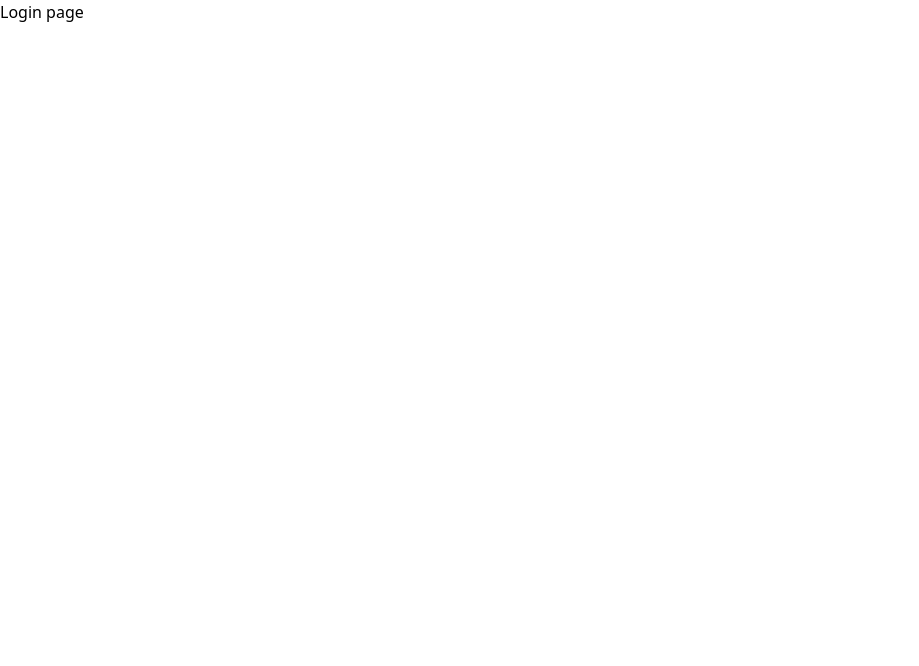
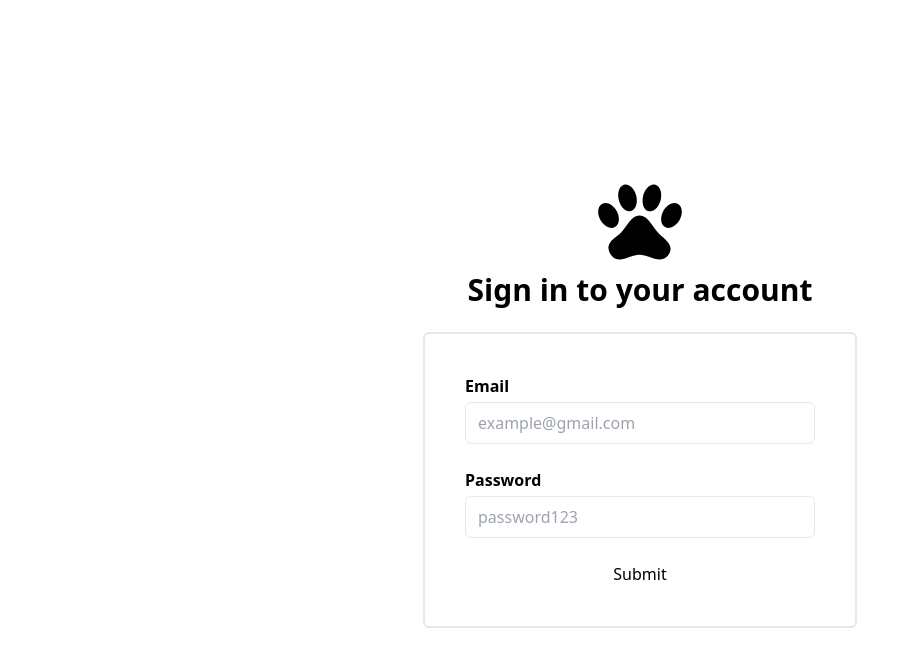
Before and after one commit to rruiz204/pets-and-paws-client, a React (Vite) app: page /login in a window 1280 px wide. Shown: the top 666 px of the page, without its empty margins (0-919 px from the left). Built offline with nearby package versions, Linux system fonts and the light colour scheme.

Commit message:
work on login view and its components

```diff
--- /dev/null
+++ b/src/components/Input.tsx
@@ -0,0 +1,23 @@
+import { UseFormRegister } from "react-hook-form";
+import Capitalize from "../utils/capitalize";
+
+interface Props {
+  label: string;
+  placeholder: string;
+  type: string;
+  register: ReturnType<UseFormRegister<any>>;
+  error?: string;
+};
+
+function Input({ label, placeholder, type, register, error } : Props) {
+  return (
+    <div className="flex flex-col">
+      <label htmlFor="" className="font-semibold mb-1">{label}</label>
+      <input type={type} placeholder={placeholder} {...register}
+        className="outline-none border px-3 py-2 rounded-md"/>
+      {error && <p>{Capitalize(error)}</p>}
+    </div>
+  );
+};
+
+export default Input;
--- /dev/null
+++ b/src/modules/login/Form.tsx
@@ -0,0 +1,24 @@
+import { useForm } from "react-hook-form";
+import schema from "./validation";
+import Input from "../../components/Input";
+import { yupResolver } from "@hookform/resolvers/yup";
+
+function Form() {
+  const {register, handleSubmit, formState: { errors }} = useForm({ resolver: yupResolver(schema) });
+
+  const onSubmit = (data: any) => console.log(data);
+
+  return (
+    <div>
+      <form className="flex flex-col gap-6" onSubmit={handleSubmit(onSubmit)}>
+        <Input label="Email" placeholder="example@gmail.com" type="text"
+          register={register("email")} error={errors.email?.message}></Input>
+        <Input label="Password" placeholder="password123" type="password"
+          register={register("password")} error={errors.password?.message}></Input>
+        <button>Submit</button>
+      </form>
+    </div>
+  );
+};
+
+export default Form;
--- a/src/modules/login/Login.tsx
+++ b/src/modules/login/Login.tsx
@@ -1,6 +1,20 @@
+import Form from "./Form";
+import PawSvg from "../../assets/svgs/paw.svg";
+
 function Login() {
   return (
-    <div>Login page</div>
+    <div className="w-screen h-screen flex justify-center items-center">
+      <div className="p-2 min-w-80 w-[450px]">
+        <div className="">
+          <img src={PawSvg} alt="Paw" className="block mx-auto" width={100} height={100}/>
+          <h1 className="text-center text-3xl font-bold">Sign in to your account</h1>
+        </div>
+        <br />
+        <div className="border-2 p-10 rounded-md">
+          <Form></Form>
+        </div>
+      </div>
+    </div>
   );
 };
 
--- /dev/null
+++ b/src/modules/login/validation.ts
@@ -0,0 +1,8 @@
+import * as yup from "yup";
+
+const schema = yup.object({
+  email: yup.string().email().required(),
+  password: yup.string().required()
+});
+
+export default schema;
```
